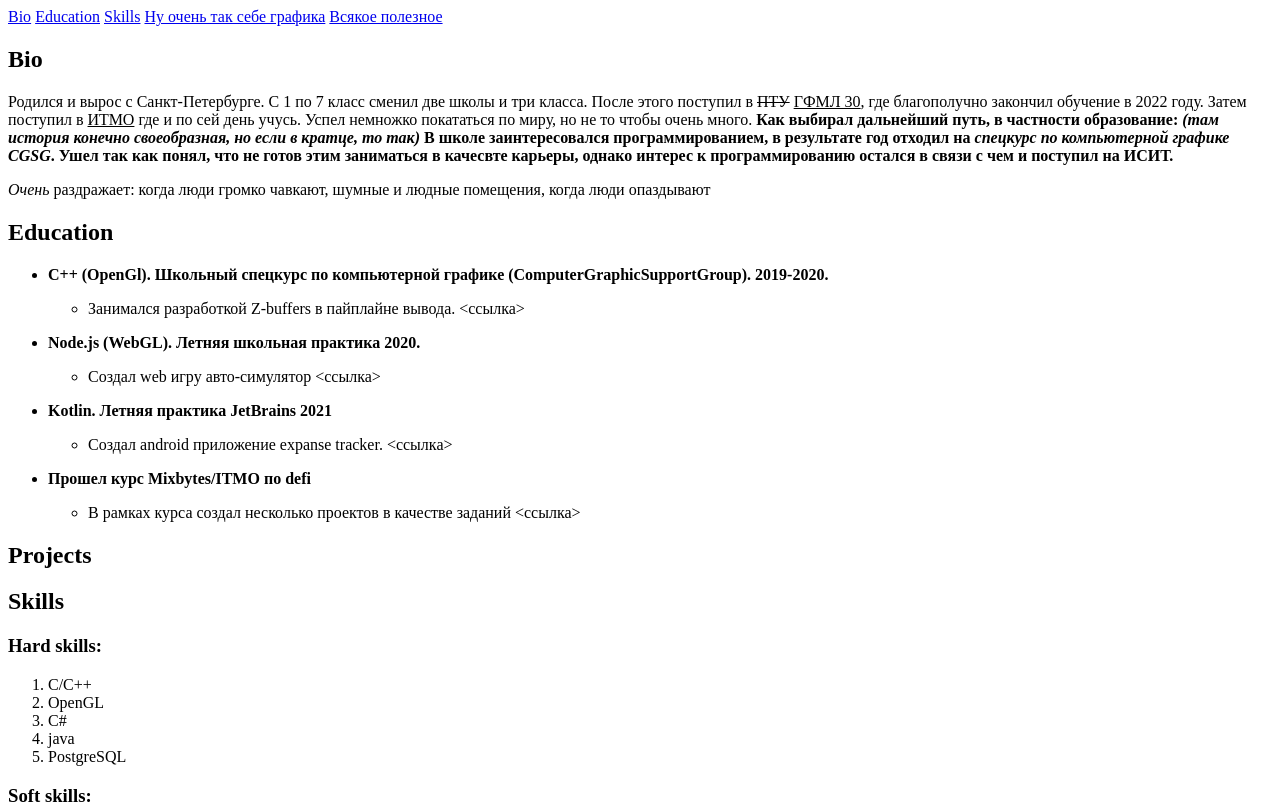
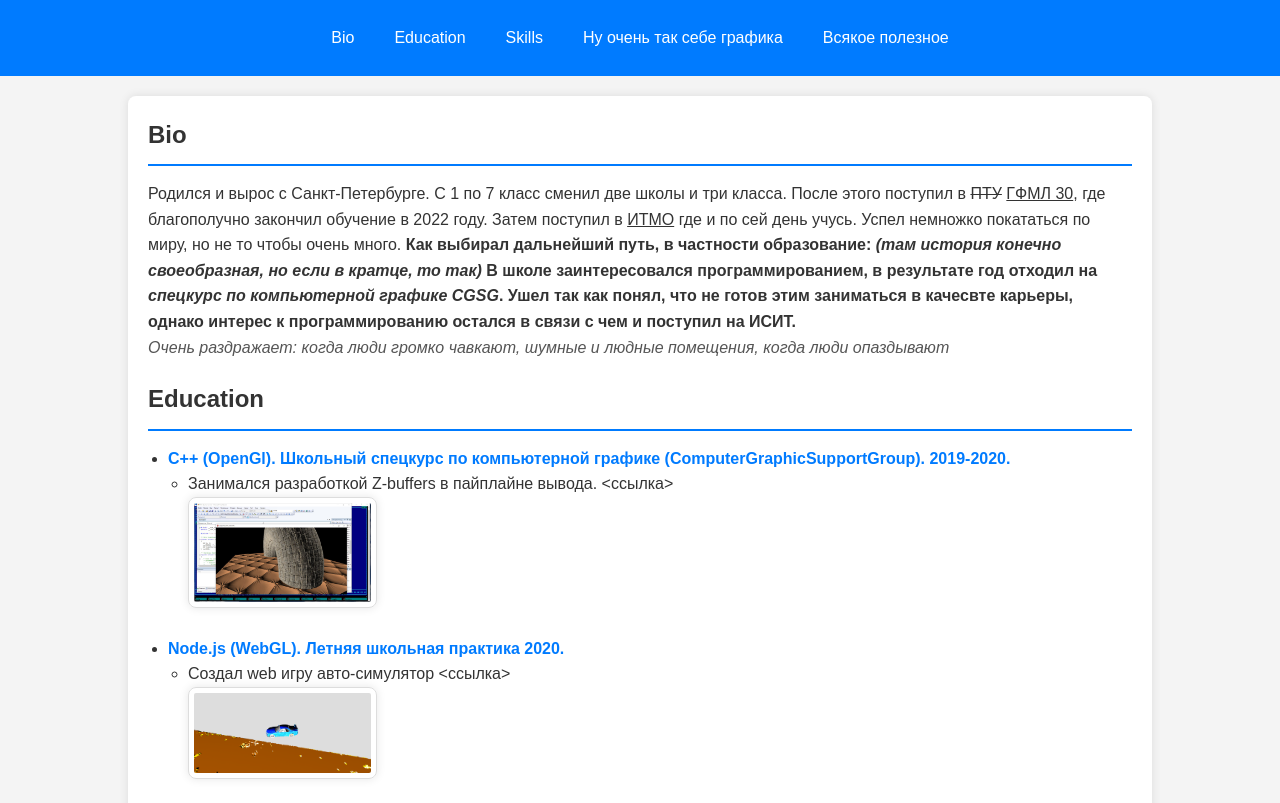
Before and after one commit to Gleb-Matveev/Frontend, a plain HTML site: page index.html in a window 1280 px wide. Shown: the top 803 px of the page. Drawn offline with Linux system fonts and the light colour scheme.

Commit message:
css added

```diff
--- a/index.html
+++ b/index.html
@@ -4,7 +4,7 @@
         <meta charset="UTF-8">
         <meta name="keywords" content="lab1, gleb, bio">
         <meta name="description" content="Страница с информацией про меня (Матвеев Глеба)">
-        <!--<link rel="stylesheet" href="style.css">-->
+        <link rel="stylesheet" href="style.css">
         <title>Gleb Matveev</title>
         </head>
 <body>
@@ -38,6 +38,7 @@
                         <ul>
                         <li>
                           <p>Занимался разработкой Z-buffers в пайплайне вывода. <ссылка> </p>
+                          <img src="tus.jpg">
                           </li>
                           </ul>
                     </li>
@@ -46,6 +47,7 @@
                         <ul>
                         <li>
                           <p>Создал web игру авто-симулятор <ссылка> </p>
+                          <img src="node.png">
                           </li>
                           </ul>
                     </li>
@@ -54,6 +56,7 @@
                         <ul>
                         <li>
                           <p>Создал android приложение expanse tracker. <ссылка> </p>
+                          <img src="jb.png">
                           </li>
                           </ul>
                     </li>
@@ -66,9 +69,6 @@
                           </ul>
                     </li>
                 </ul>
-            </article>
-            <article>
-                <h2>Projects</h2>
             </article>
             <article>
                 <h2>Skills</h2>
@@ -108,12 +108,10 @@
     return;
 
   x = a[n / 2];
-
   while(b <= e)
   {
     while (a[b] < x)
       b++;
-
     while (a[e] > x)
       e--;
 
--- a/style.css
+++ b/style.css
@@ -1,36 +1,100 @@
-body {
-    background-color: rgb(14, 17, 22);
+* {
+    margin: 0;
+    padding: 0;
+    box-sizing: border-box;
 }
 
-h1 {
-    color: rgb(152, 228, 145);
+body {
+    font-family: Arial, sans-serif;
+    line-height: 1.6;
+    background-color: #f4f4f4;
+    color: #333;
 }
-h2 {
-    color: rgb(152, 228, 145);
+
+header {
+    background: #007BFF;
+    color: #fff;
+    padding: 10px 0;
 }
-h3 {
-    color: rgb(152, 228, 145);
-}
+
 .topnav {
-    overflow: hidden;
-    background-color: #333;
+    display: flex;
+    justify-content: center;
 }
 
 .topnav a {
-    float: left;
-    color: rgb(152, 228, 145);
+    color: white;
+    padding: 15px 20px;
+    border-radius: 8px;
+    text-decoration: none;
     text-align: center;
-    padding: 14px 16px;
-    text-decoration: none;
-    font-size: 17px;
+    transition: background 0.3s;
 }
 
 .topnav a:hover {
-    background-color: #ddd;
-    color: black;
+    background: #0056b3;
 }
 
-.topnav a.active {
-    background-color: #04AA6D;
+main {
+    max-width: 80%;
+    margin: 20px auto;
+    padding: 20px;
+    background: white;
+    border-radius: 8px;
+    box-shadow: 0 0 10px rgba(0, 0, 0, 0.1);
+}
+
+h2 {
+    border-bottom: 2px solid #007BFF;
+    padding-bottom: 10px;
+    margin-bottom: 15px;
+}
+
+article {
+    margin-bottom: 20px;
+}
+
+aside {
+    font-style: italic;
+    color: #555;
+}
+
+ul, ol {
+    margin-left: 20px;
+    margin-bottom: 20px;
+}
+
+strong {
+    color: #007BFF;
+}
+
+pre {
+    background: #e7e7e7;
+    padding: 15px;
+    border-radius: 5px;
+    margin-bottom: 20px;
+}
+
+footer {
+    text-align: center;
+    padding: 10px 0;
+    background: #007BFF;
     color: white;
+    position: relative;
+    bottom: 0;
+    width: 100%;
+    margin-top: 20px;
 }
+
+h3 {
+    margin: 15px 0;
+    color: #007BFF;
+}
+
+img {
+    border: 1px solid #ddd;
+    border-radius: 8px;
+    padding: 5px;
+    width: 20%;
+    box-shadow: 0 0 10px rgba(0, 0, 0, 0.1);
+  }
```
Also changed, not shown: jb.png (added), node.png (added), tus.jpg (added). Lines whose indentation alone changed are shown as unchanged.
